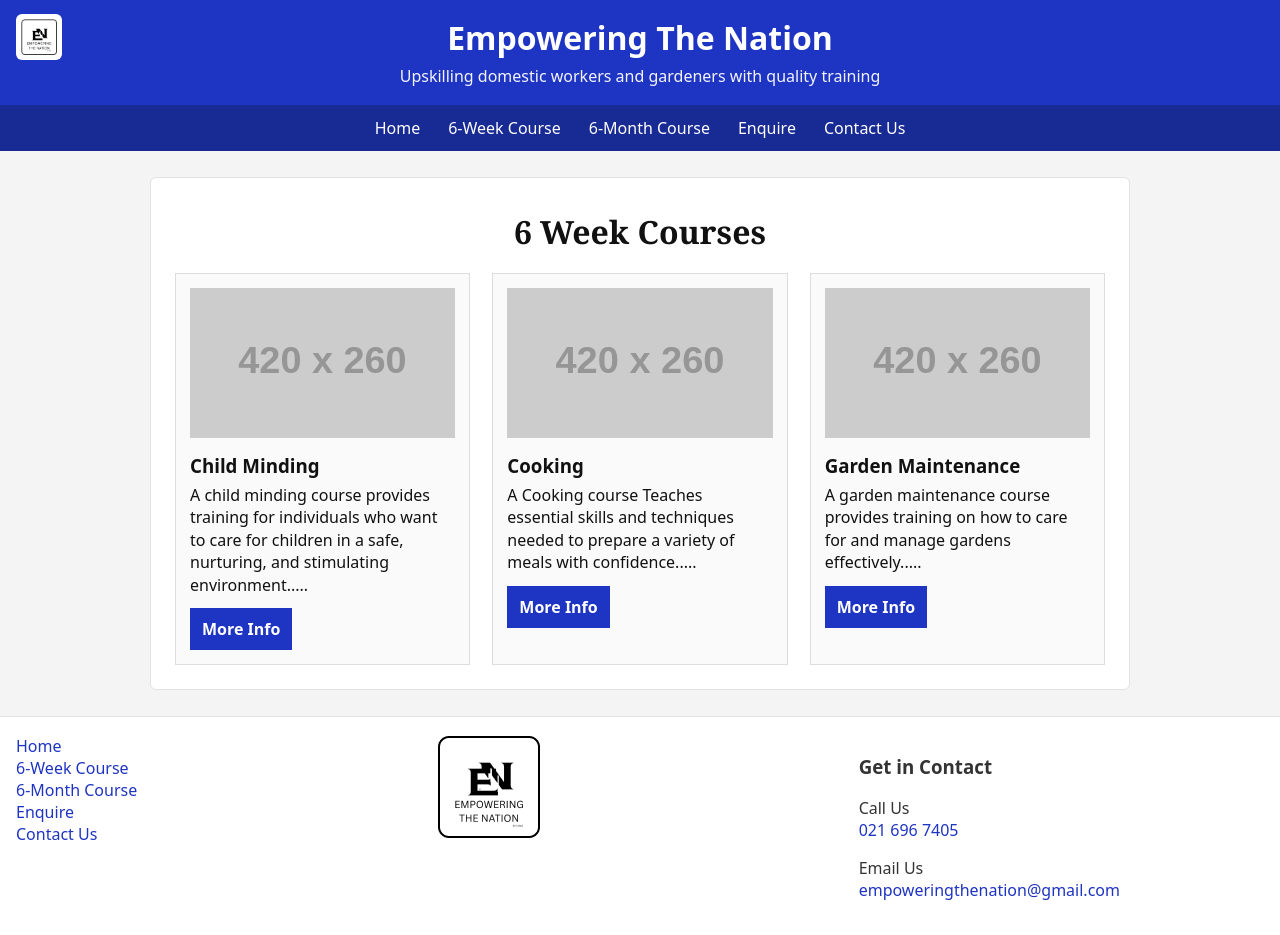
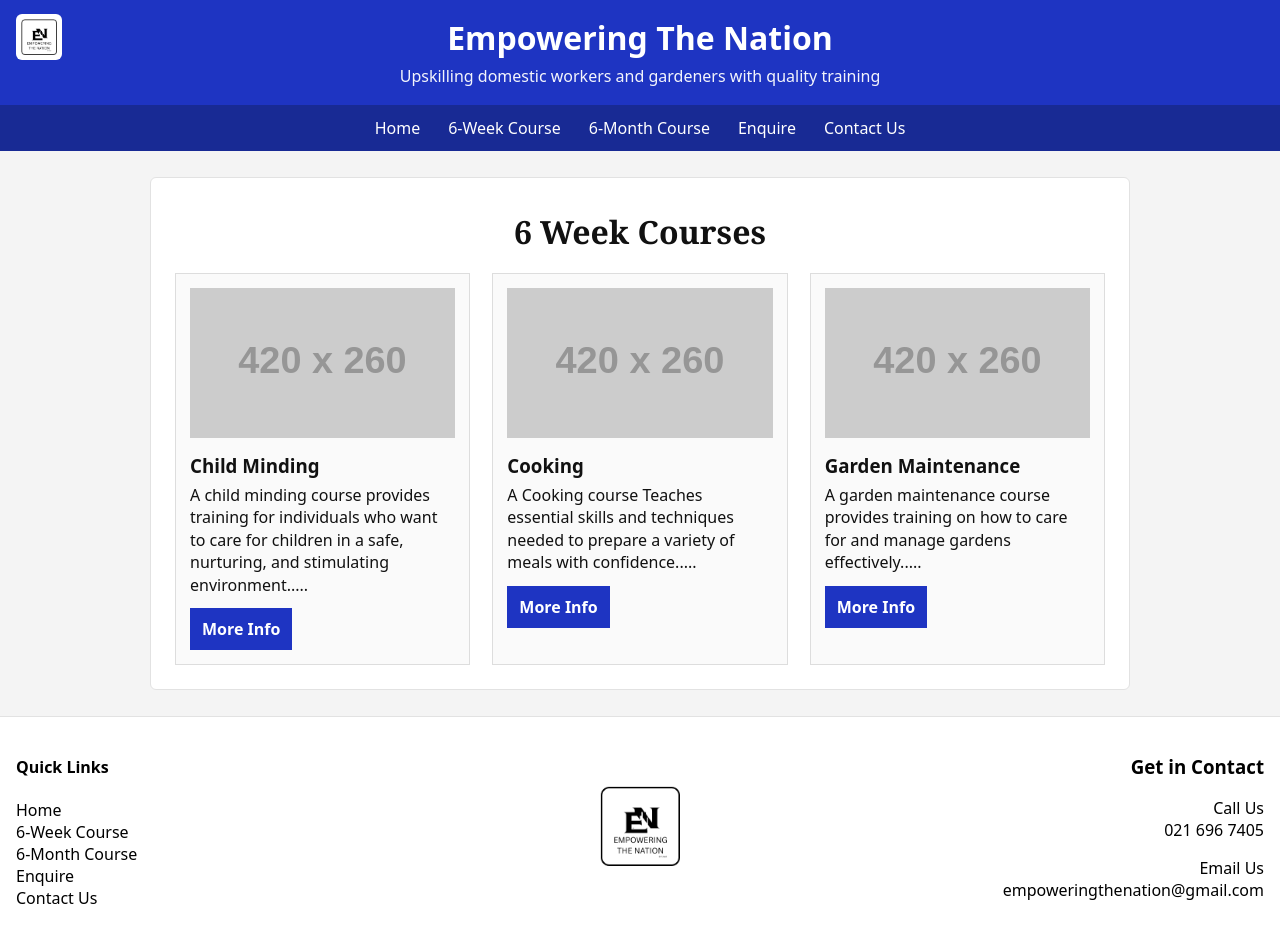
Before and after one commit to Taariq-Faker/XHAW-Website, a plain HTML site: page six-week.html in a window 1280 px wide. Drawn offline with Linux system fonts and the light colour scheme; placeholder pictures from the web are drawn by us.

Commit message:
edited the footer info and fixed alignment

```diff
--- a/six-week.html
+++ b/six-week.html
@@ -37,7 +37,8 @@
 
     <!--Quick Links-->
     <div class="footer-section">
-    <ul>
+      <h4>Quick Links</h4>
+      <ul>
       <li> <a href="index.html">Home</a></li>
       <li><a href="six-week.html">6-Week Course</a></li>
       <li><a href="six-month.html">6-Month Course</a></li>
--- a/styles.css
+++ b/styles.css
@@ -51,13 +51,16 @@ body { margin:0; font-family: system-ui, -apple-system, Segoe UI, Arial, sans-se
 .btn:hover { filter:brightness(1.05); }
 
 footer {
-  margin-top:auto; background:#fff; color:#333; border-top:1px solid #e2e2e2;
+  margin-top:auto; background:#fff; color:#000; border-top:1px solid #e2e2e2;
   display:flex; gap:16px; justify-content:space-between; flex-wrap:wrap; padding:18px 16px;
 }
 footer .col { background:transparent; padding:0; border:none; border-radius:0; flex:1; }
 footer .footer-section { flex:1; min-width:220px; }
+footer .footer-section.social { display:flex; align-items:center; justify-content:center; text-align:center; }
+footer .footer-section:last-child { margin-left:auto; text-align:right; }
+footer .footer-section .logo img { display:block; margin:0 auto; max-width:80px; height:auto; }
 footer ul { list-style:none; margin:0; padding:0; }
-footer a { color:#1e34c2; text-decoration:none; }
+footer a { color:#000; text-decoration:none; }
 footer a:hover { text-decoration:underline; }
 
 .course-hero { display:grid; grid-template-columns: 1fr 1.4fr; gap:22px; }
```
Also changed, not shown: Enquires.html (+1 -0 lines), contact.html (+1 -0 lines), index.html (+1 -0 lines), six-month.html (+2 -1 lines).
